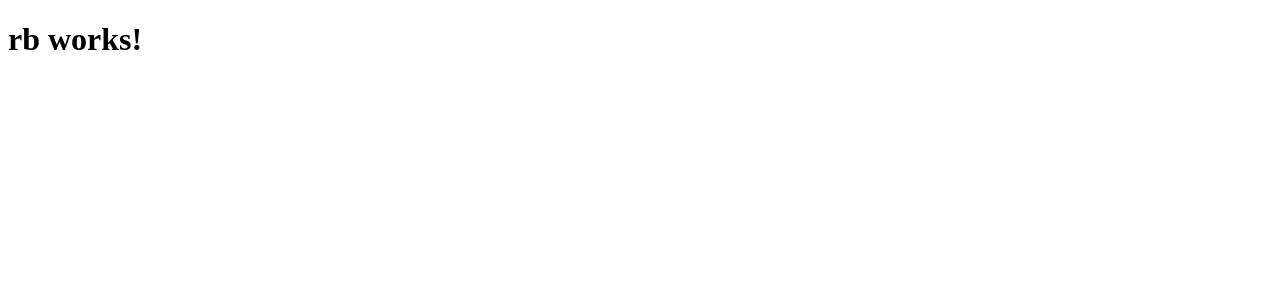
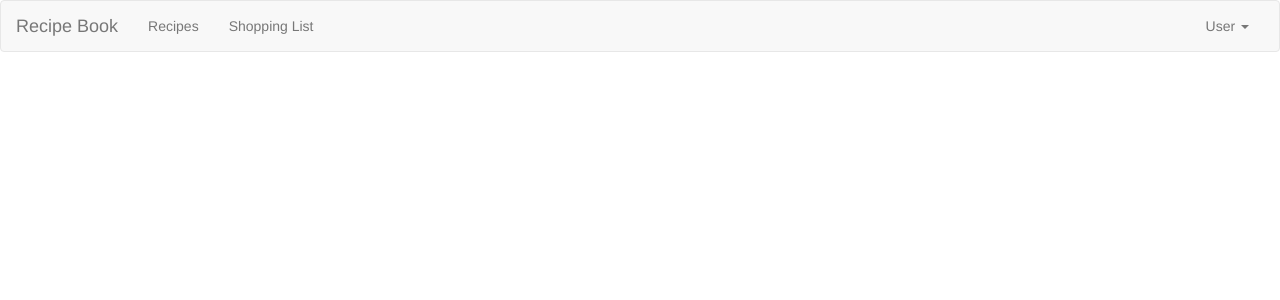
Before and after one commit to tandisunarto/Learning_Angular, an Angular app in the folder recipe-book/: page / in a window 1280 px wide. Shown: the top 300 px of the page. Built offline with nearby package versions, Linux system fonts and the light colour scheme.

Commit message:
Add bootstrap css and nav bar menu

```diff
--- a/recipe-book/src/app/app.component.html
+++ /dev/null
@@ -1,3 +0,0 @@
-<h1>
-  {{title}}
-</h1>
--- /dev/null
+++ b/recipe-book/src/app/header.component.html
@@ -0,0 +1,28 @@
+<nav class="navbar navbar-default">
+  <div class="container-fluid">
+    <!-- Brand and toggle get grouped for better mobile display -->
+    <div class="navbar-header">
+      <a class="navbar-brand" href="#">Recipe Book</a>
+    </div>
+
+    <!-- Collect the nav links, forms, and other content for toggling -->
+    <div class="collapse navbar-collapse" id="bs-example-navbar-collapse-1">
+      <ul class="nav navbar-nav">
+        <li><a href="#">Recipes</a></li>
+        <li><a href="#">Shopping List</a></li>
+      </ul>
+      <ul class="nav navbar-nav navbar-right">
+        <li class="dropdown">
+          <a href="#" class="dropdown-toggle" role="button" aria-haspopup="true" aria-expanded="false">User <span class="caret"></span></a>
+          <ul class="dropdown-menu">
+            <li><a href="#">Login</a></li>
+            <li><a href="#">Another action</a></li>
+            <li><a href="#">Something else here</a></li>
+            <li role="separator" class="divider"></li>
+            <li><a href="#">Logout</a></li>
+          </ul>
+        </li>
+      </ul>
+    </div><!-- /.navbar-collapse -->
+  </div><!-- /.container-fluid -->
+</nav>
--- /dev/null
+++ b/recipe-book/src/app/header.component.ts
@@ -0,0 +1,15 @@
+import { Component, OnInit } from '@angular/core';
+
+@Component({
+  selector: 'rb-header',
+  templateUrl: './header.component.html',
+  styles: []
+})
+export class HeaderComponent implements OnInit {
+
+  constructor() { }
+
+  ngOnInit() {
+  }
+
+}
--- /dev/null
+++ b/recipe-book/src/app/recipe-book.component.html
@@ -0,0 +1 @@
+<rb-header></rb-header>
--- a/recipe-book/src/app/app.component.ts
+++ b/recipe-book/src/app/recipe-book.component.ts
@@ -2,9 +2,9 @@ import { Component } from '@angular/core';
 
 @Component({
   selector: 'rb-root',
-  templateUrl: './app.component.html',
-  styleUrls: ['./app.component.css']
+  templateUrl: './recipe-book.component.html',
+  styles: []
 })
-export class AppComponent {
+export class RecipeBookComponent {
   title = 'rb works!';
 }
--- a/recipe-book/src/index.html
+++ b/recipe-book/src/index.html
@@ -7,6 +7,8 @@
 
   <meta name="viewport" content="width=device-width, initial-scale=1">
   <link rel="icon" type="image/x-icon" href="favicon.ico">
+  <link rel="stylesheet" href="http://maxcdn.bootstrapcdn.com/bootstrap/3.3.5/css/bootstrap.min.css">
+
 </head>
 <body>
   <rb-root>Loading...</rb-root>
```
Also changed, not shown: recipe-book/src/app/app.module.ts (+5 -3 lines), recipe-book/src/app/app.component.css (deleted), 2 other files (tests, documents, lock files or other folders).
